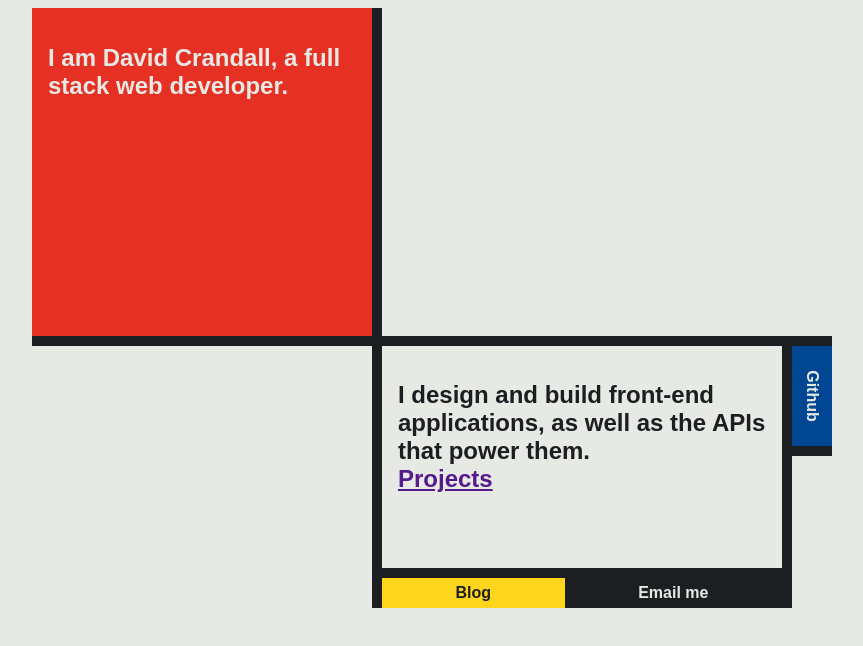
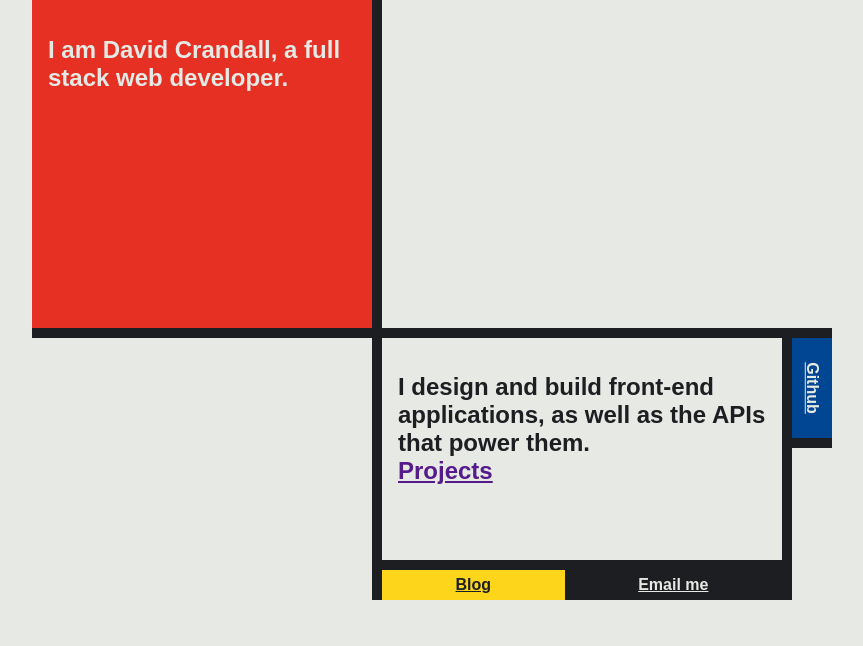
Before and after one commit to dacrands/mondrian-portfolio, a Gatsby site: page / in a window 1280 px wide. Shown: the whole page, without its empty margins (208-1071 px from the left). Built offline with nearby package versions, Linux system fonts and the light colour scheme; Gatsby itself is replaced by a stand-in of ours.

Commit message:
Remove body margin, run prettier

```diff
--- a/src/styles/main.scss
+++ b/src/styles/main.scss
@@ -18,13 +18,14 @@ $border: 10px solid $black;
 
 
 body {
+  margin: 0;
   background: $canvas;
   color: $black;
   font-family: sans-serif;
 }
 
 .btn {
-  text-decoration: none;
+  // text-decoration: none;
   font-weight: bold;
   text-align: center;
 }
```
Also changed, not shown: src/components/Layout.js (+3 -7 lines).
